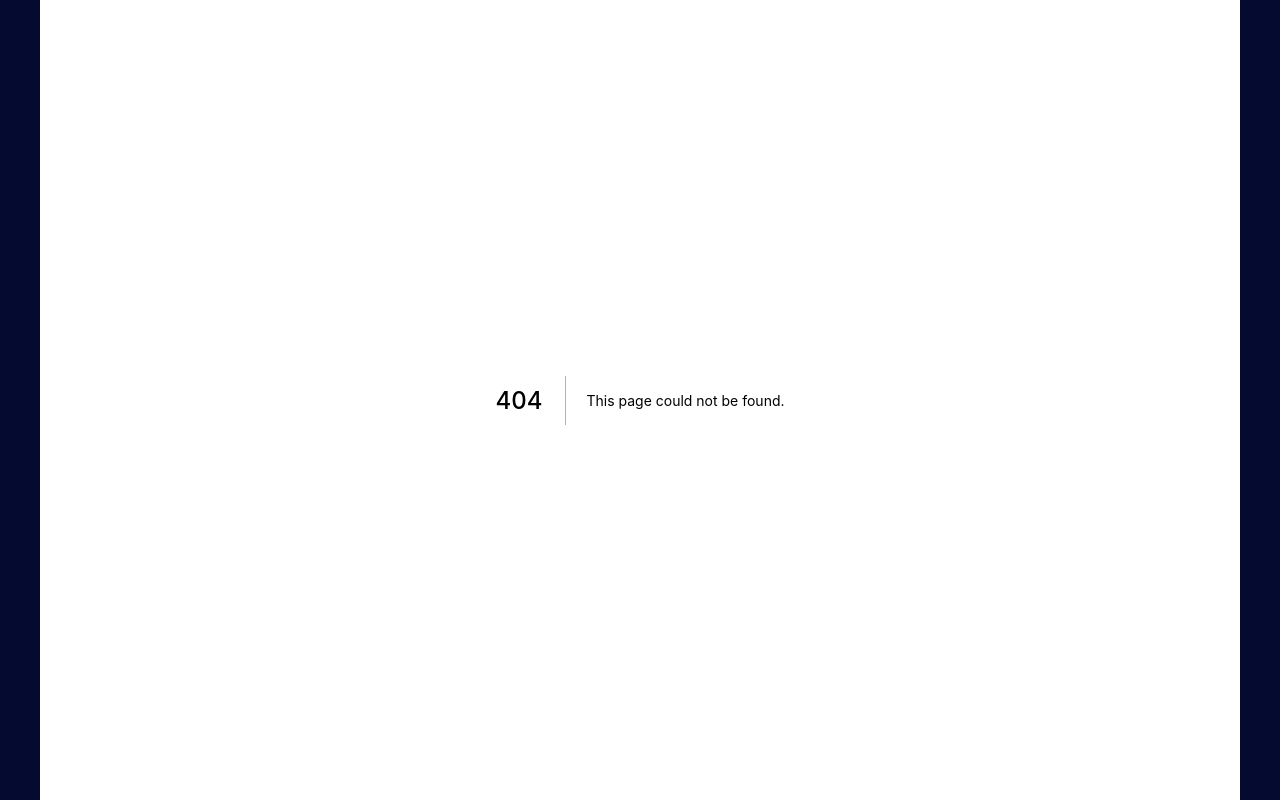
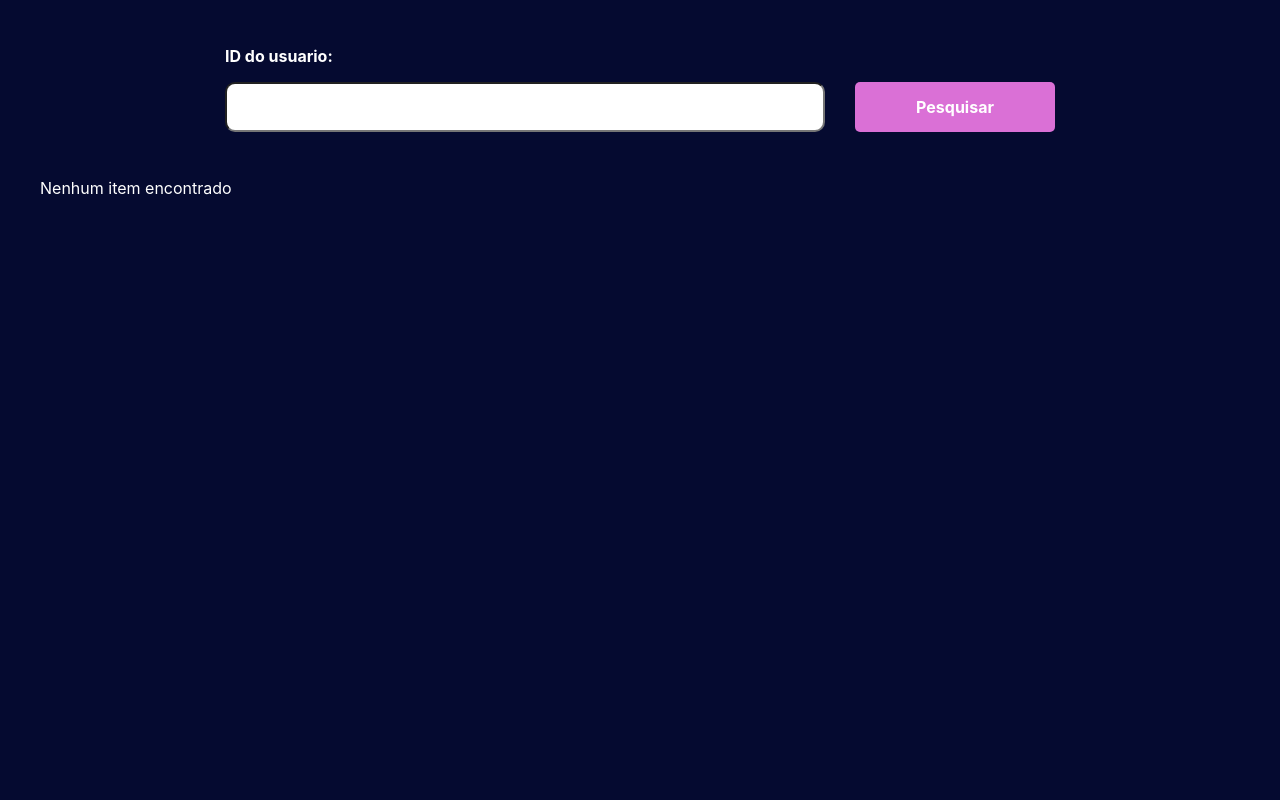
Before and after one commit to felipe-zg/saudeID-code-challenge, a Next.js app: page /home in a window 1280 px wide. Before the commit this address had no page. Built offline with nearby package versions, Linux system fonts and the light colour scheme.

Commit message:
feat: add Home page

```diff
--- /dev/null
+++ b/src/pages/home/home.styles.ts
@@ -0,0 +1,43 @@
+import styled  from "styled-components";
+
+export const Header = styled.div`
+    display: flex;
+    padding: 30px 0;
+    width: 100%;
+    justify-content: center;
+    align-items: flex-end;
+`;
+
+export const Content = styled.div`
+    display: grid;
+    grid-template-columns: repeat(4, 1fr);
+    grid-gap: 10px;
+    padding: 30px 0;
+    width: 100%;
+
+    @media(max-width: 1250px) {
+        grid-template-columns: repeat(2, 1fr);
+        padding: 30px;
+    }
+
+    @media(max-width: 600px) {
+        grid-template-columns: repeat(2, 1fr);
+    }
+
+    @media(max-width: 480px) {
+        grid-template-columns: 1fr;
+        padding: 15px;
+    }
+`;
+
+export const Title = styled.h2`
+    color: #fff;
+`;
+
+export const Paragraph = styled.p`
+    color: #fff;
+
+    span {
+        font-weight: bolder;
+    }
+`;
--- /dev/null
+++ b/src/pages/home/index.tsx
@@ -0,0 +1,52 @@
+import React, {useState} from 'react'
+import * as S from './home.styles'
+import { useDispatch, useSelector } from 'react-redux'
+import { getTodosByUser, selectTodosState } from '../../store/ducks/todos.duck'
+import Input from '../../components/atm-input-field/atm.input-field.component';
+import Button from '../../components/mol-button/mol-button.component';
+import Spinner from '../../components/org-spinner/org-spinner.component';
+import Card from '../../components/org-card/org-card.component';
+import { formatISOToDateString } from '../../utils/date';
+
+const Home: React.FC = () => {
+    const {todos, loading, error} = useSelector(selectTodosState);
+    const dispatch = useDispatch();
+    const [userId, setUserId] = useState('');
+
+    const handleInputChange = (e: React.ChangeEvent<HTMLInputElement>) => {
+        setUserId(e.target.value)
+    }
+
+    const handleSearch = () => {
+        dispatch(getTodosByUser(Number(userId)));
+    }
+
+    return (
+        <>
+            <S.Header>
+                <Input name="userId" label="ID do usuario:" type="number" value={userId} onChange={handleInputChange}/>
+                <Button label="Pesquisar" onClick={handleSearch} />
+            </S.Header>
+            {loading && (
+                <Spinner />
+            )}
+
+            {!loading && todos.length
+                ? (
+                    <S.Content>
+                        {todos.map(todo => (
+                            <Card key={todo.id}>
+                                <S.Title style={{color: '#fff'}}>{todo.title}</S.Title>
+                                <S.Paragraph><span>Vencimento: </span> {formatISOToDateString(todo.due_on)}</S.Paragraph>
+                                <S.Paragraph><span>Status: </span> {todo.status}</S.Paragraph>
+                            </Card>
+                        ))}
+                    </S.Content>
+                )
+                : !loading && <S.Paragraph>Nenhum item encontrado</S.Paragraph>
+            }
+        </>
+    )
+}
+
+export default Home;
```
Also changed, not shown: 326 other files (tests, documents, lock files or other folders).
